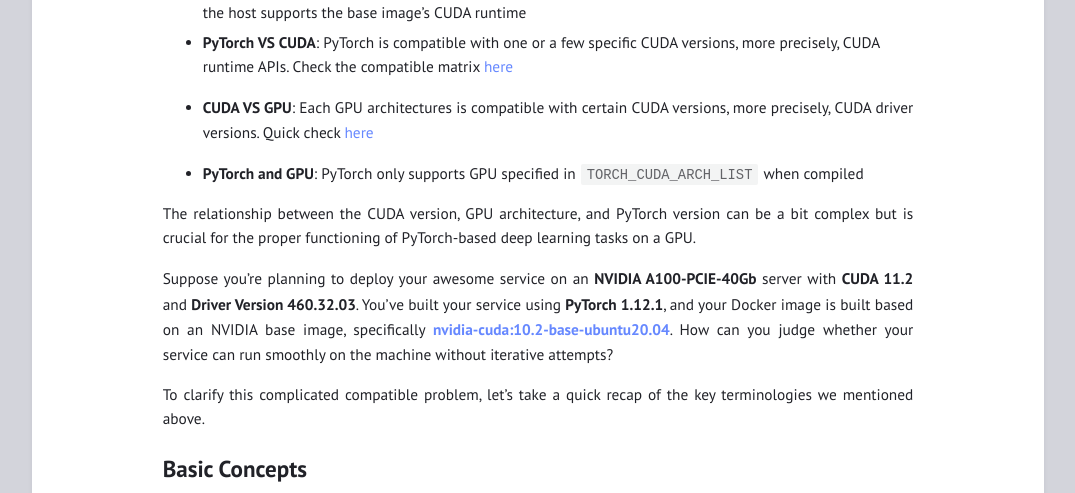
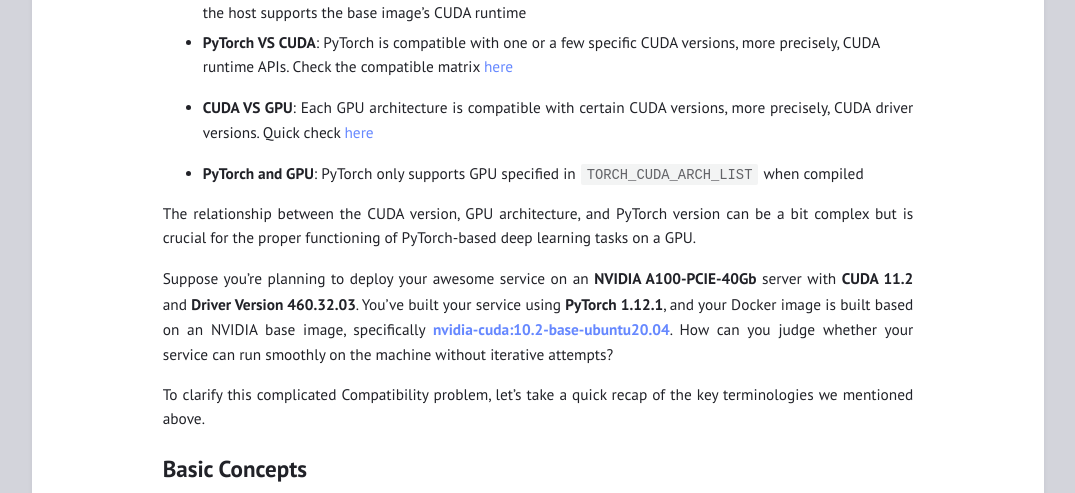
Before and after one commit to NormXU/NormXU.github.io, a Jekyll site: the page built from _posts/2023-08-30-compatibility.md, in a window 1280 px wide and 900 px high. Shown: the part 308-801 px from the top of the window, without its empty margins (102-1177 px from the left). Built offline with Jekyll 4.4.1, drawn with Linux system fonts in a browser that asks for light colours.

Commit message:
fix grammar bug

```diff
--- a/_posts/2023-08-30-compatibility.md
+++ b/_posts/2023-08-30-compatibility.md
@@ -8,7 +8,7 @@
 
 - **Host CUDA VS Base Image CUDA**: The CUDA verision within a runtime docker image has no relationship with the CUDA version on the host machie. The only thing we need to care about is whether the driver version on the host supports the base image's CUDA runtime
 - **PyTorch VS CUDA**: PyTorch is compatible with one or a few specific CUDA versions, more precisely, CUDA runtime APIs. Check the compatible matrix [here](https://github.com/pytorch/pytorch/blob/main/RELEASE.md#release-compatibility-matrix)
-- **CUDA VS GPU**: Each GPU architectures is compatible with certain CUDA versions, more precisely, CUDA driver versions. Quick check [here](https://arnon.dk/matching-sm-architectures-arch-and-gencode-for-various-nvidia-cards/)
+- **CUDA VS GPU**: Each GPU architecture is compatible with certain CUDA versions, more precisely, CUDA driver versions. Quick check [here](https://arnon.dk/matching-sm-architectures-arch-and-gencode-for-various-nvidia-cards/)
 
 - **PyTorch and GPU**:  PyTorch only supports GPU specified in ``TORCH_CUDA_ARCH_LIST`` when compiled
 
@@ -16,7 +16,7 @@
 
 Suppose you're planning to deploy your awesome service on an **NVIDIA A100-PCIE-40Gb** server with **CUDA 11.2** and **Driver Version 460.32.03**. You've built your service using **PyTorch 1.12.1**, and your Docker image is built based on an NVIDIA base image, specifically [**nvidia-cuda:10.2-base-ubuntu20.04**](https://hub.docker.com/layers/andrewseidl/nvidia-cuda/10.2-base-ubuntu20.04/images/sha256-3d4e2bbbf5a85247db30cd3cc91ac4695dc0d093a1eead0933e0dbf09845d1b9?context=explore). How can you judge whether your service can run smoothly on the machine without iterative attempts?
 
-To clarify this complicated compatible problem,  let’s take a quick recap of the key terminologies we mentioned above.
+To clarify this complicated Compatibility problem,  let’s take a quick recap of the key terminologies we mentioned above.
 
 
 ## Basic Concepts
```
